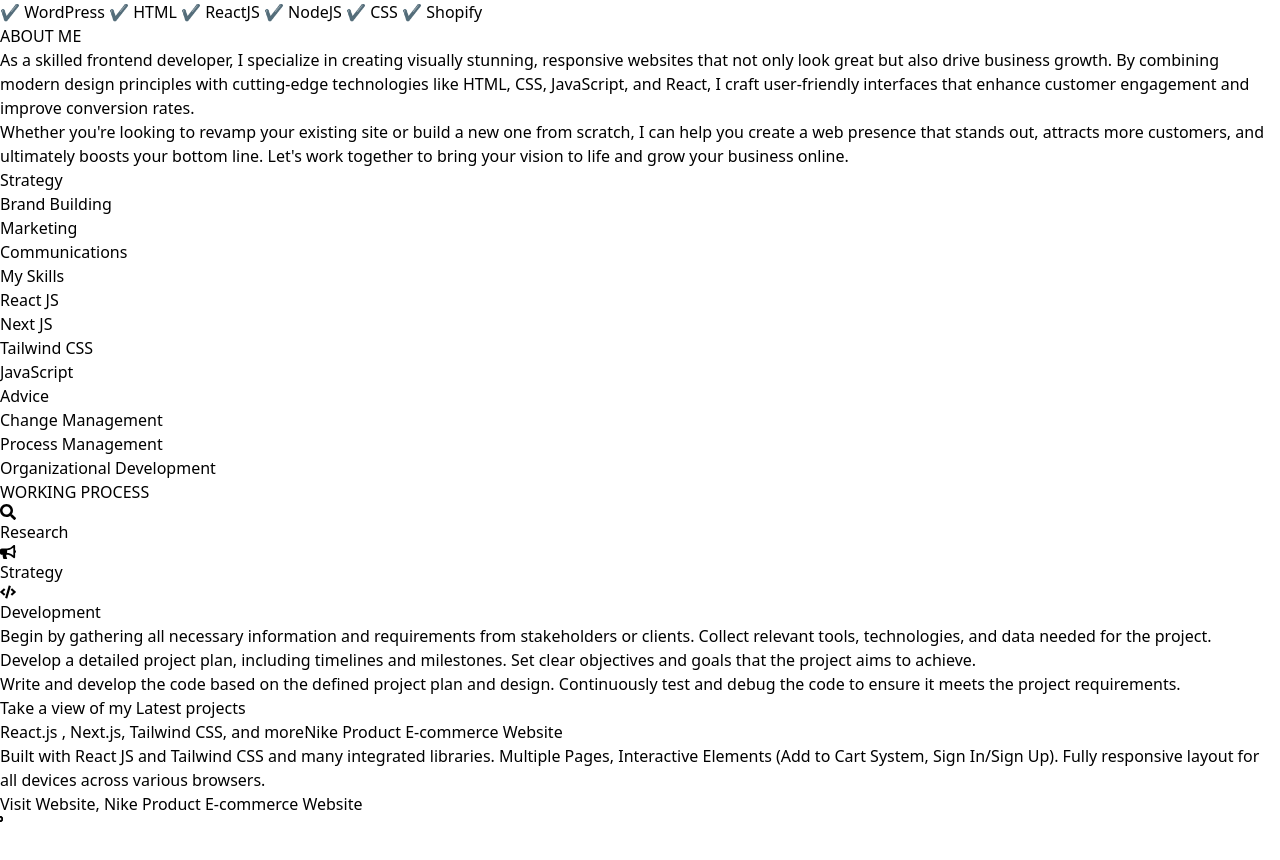
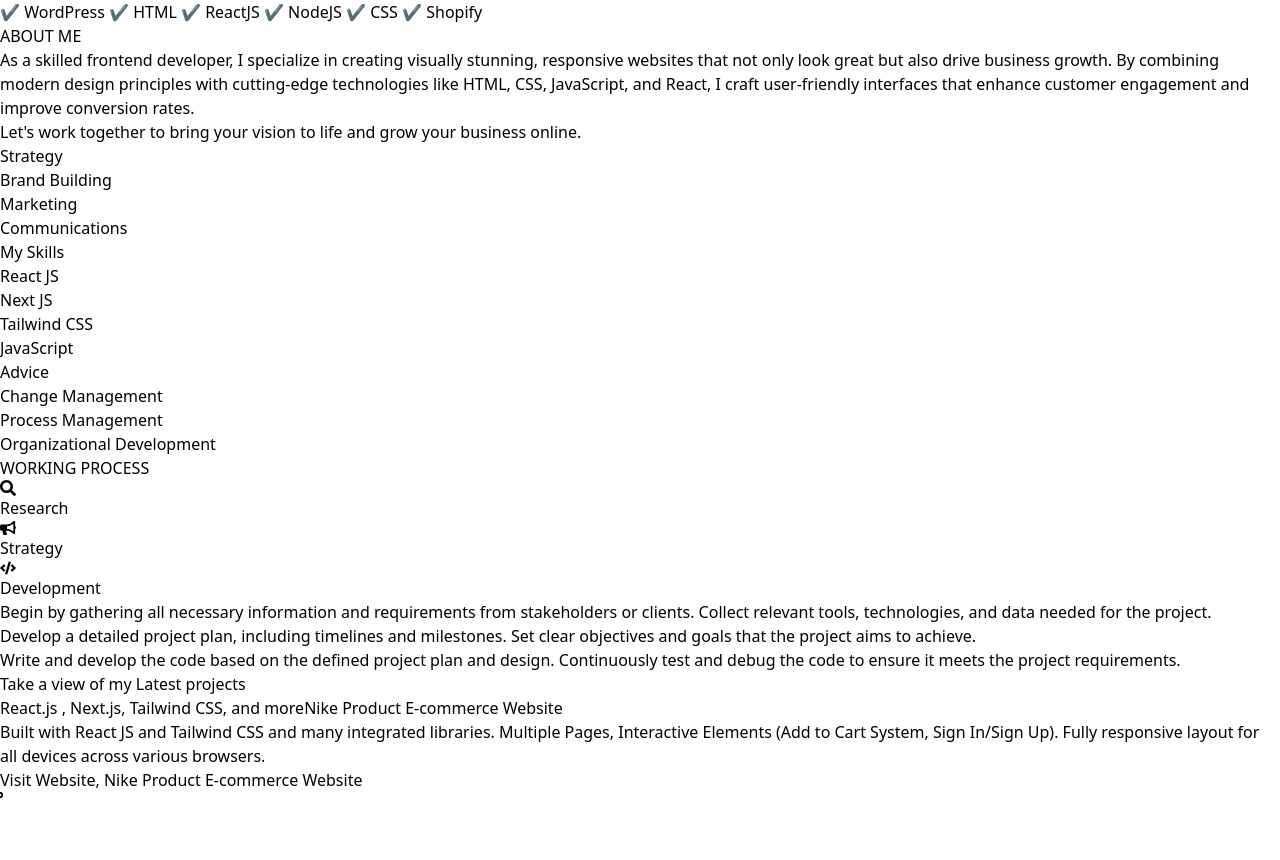
Before and after one commit to Muhammad-Tahir-Ali/PORTFOLIO-WEBSITE, a React (Vite) app: page / in a window 1280 px wide. Shown: the part 884-1744 px from the top of the page. Built offline with nearby package versions, Linux system fonts and the light colour scheme.

Commit message:
Update AboutMe.jsx

```diff
--- a/src/components/AboutMe.jsx
+++ b/src/components/AboutMe.jsx
@@ -38,10 +38,7 @@ const AboutMe = () => {
             whileInView={{ x: 0, opacity: 1 }}
             transition={{ duration: 0.5, delay: .7 }}
           >
-            Whether you're looking to revamp your existing site or build a new
-            one from scratch, I can help you create a web presence that stands
-            out, attracts more customers, and ultimately boosts your bottom
-            line. Let's work together to bring your vision to life and grow your
+            Let's work together to bring your vision to life and grow your
             business online.
           </motion.p>
         </div>
```
